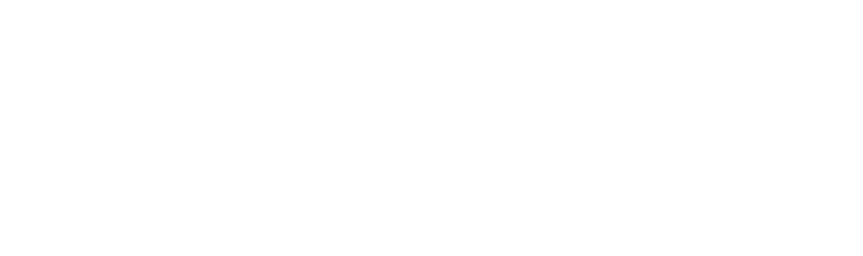
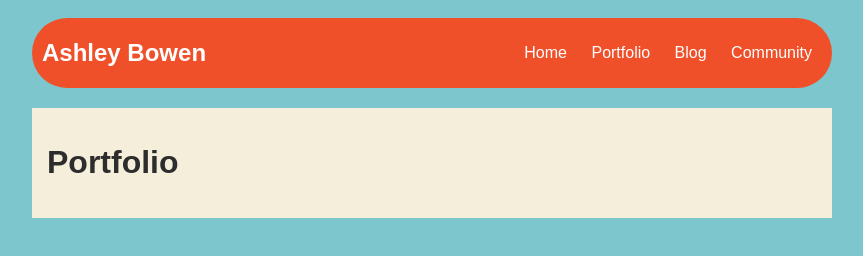
Before and after one commit to albowen/albowen.github.io, a plain HTML site: page portfolio.html in a window 1280 px wide. Shown: the whole page, without its empty margins (208-1071 px from the left). Drawn offline with nearby package versions, Linux system fonts and the light colour scheme; no server answers.

Commit message:
Added portfolio.html file

```diff
--- a/portfolio.html
+++ b/portfolio.html
@@ -0,0 +1,93 @@
+<!DOCTYPE>
+<html>
+    <head>
+        <title>Ashley Bowen</title>
+        <style>
+            body {
+                background: rgb(125, 198, 205);
+                color: rgb(45, 45, 45);
+                padding: 10px;
+                font-family: arial;
+            }
+            header {
+                font-size: 1.5em;
+                font-weight: bold;
+            }
+            [id=all-contents] {
+                max-width: 800px;
+                margin: auto;
+            }
+
+            /* navigation menu */
+            nav {
+                background: rgb(239, 80, 41);
+                margin: 0 auto;
+                margin-bottom: 20px;
+                display: flex;
+                padding: 10px;
+                border-radius: 100px;
+            }
+            nav header {
+                display: flex;
+                align-items: center;
+                color: rgb(255, 255, 255);
+                flex: 1;
+            }
+            nav ul {
+                list-style-image: none;
+            }
+            nav li {
+                display: inline-block;
+                padding: 0 10px;
+            }
+            nav a {
+                text-decoration: none;
+                color: #fff;
+            }
+
+            /* main container area beneath menu */
+            main {
+                background: rgb(245, 238, 219);
+                display: flex;
+            }
+            [class=sidebar] {
+                margin-right: 25px;
+                padding: 10px;
+            }
+            [class=sidebar] img {
+                width: 200px;
+            }
+            [class=content] {
+                flex: 1;
+                padding: 15px;
+            }
+            [class=interests] header {
+                font-size: 1.25em;
+            }
+            img {
+                border: 20px solid #021a4;
+            }
+        </style>
+    </head>
+    <body>
+        <div id="all-contents">
+            <nav>
+                <header>Ashley Bowen</header>
+                <ul>
+                    <li><a href="index.html">Home</a></li>
+                    <li><a href="portfolio.html">Portfolio</a></li>
+                    <li><a href="blog.html">Blog</a></li>
+                    <li><a href="community.html">Community</a></li>
+                    </ul>
+            </nav>
+            <main>
+                <div class="content">
+                    <h1>Portfolio</h1>
+                    <ul id="portfolio"></ul>
+                </div>
+            </main>
+        </div>
+        <script src="https://ajax.googleapis.com/ajax/libs/jquery/2.1.3/jquery.min.js"></script>
+        <script id="portfolioScript">$(document).ready(function() {$.getJSON('projects/projects.json').then(function(data) { data.projects.forEach(function(project){ $('#portfolio').append('<li><a href="projects/' + project.name + '/">' + project.title + ' : ' + project.description + '</a></li>'); }); }); });</script>
+    </body>
+</html>
```
Also changed, not shown: index.html (+1 -1 lines).
